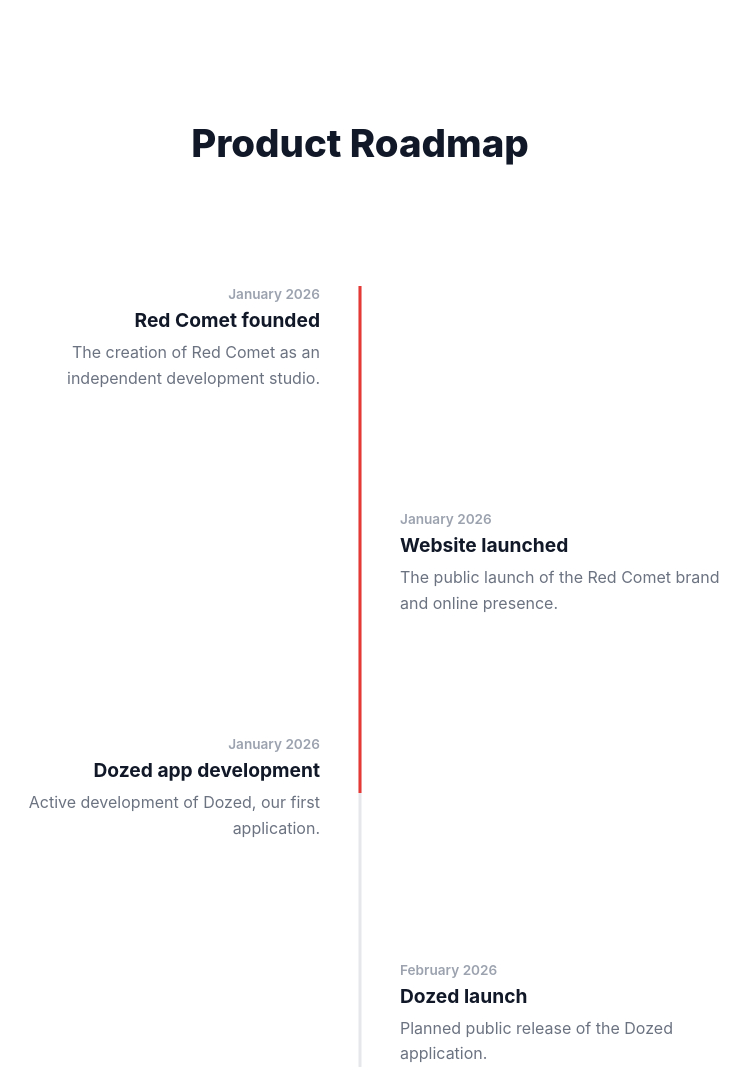
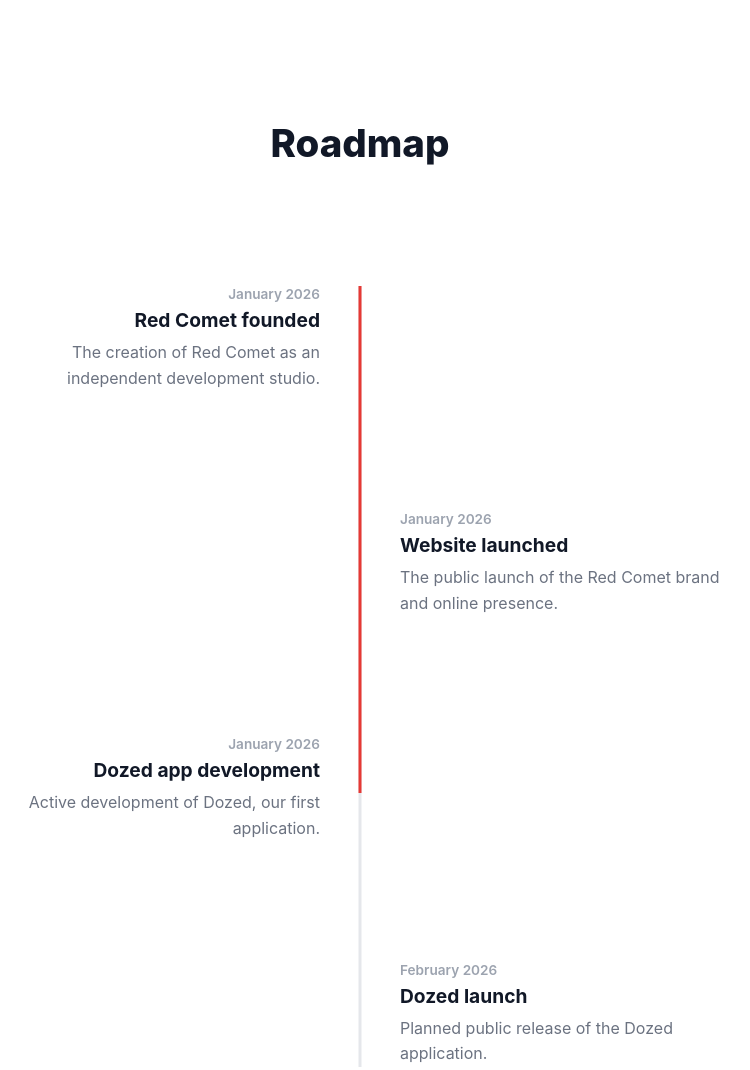
Before and after one commit to codyfloyd/Red-Comet, a plain HTML site: page roadmap.html in a window 1280 px wide. Shown: the top 1070 px of the page, without its empty margins (280-1030 px from the left). Drawn offline with Linux system fonts and the light colour scheme.

Commit message:
Change title from 'Product Roadmap' to 'Roadmap'
Updated the title of the roadmap from 'Product Roadmap' to 'Roadmap'.

```diff
--- a/roadmap.html
+++ b/roadmap.html
@@ -123,7 +123,7 @@
 <body>
 
   <main class="container">
-    <h1 class="title">Product Roadmap</h1>
+    <h1 class="title">Roadmap</h1>
 
     <div class="timeline">
 
@@ -158,4 +158,5 @@
   </main>
 
 </body>
+
 </html>
```
